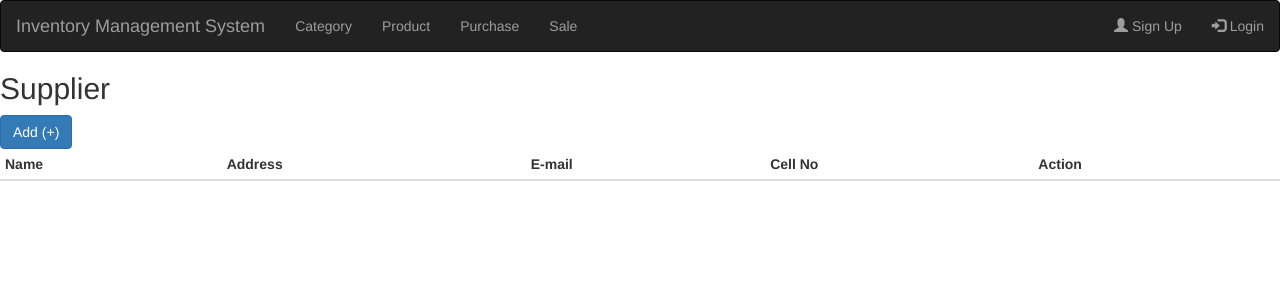
After one commit to rkshaon/inventory-management-system-django, a Django app: page /user/customer in a window 1280 px wide. The commit adds this page. Shown: the top 300 px of the page. Run offline with Django 4.2, Linux system fonts and the light colour scheme; lists and menus that the app fills with data are empty; some libraries are stand-ins or nearby versions.

Commit message:
user - customer - list - done

```diff
--- a/ims_user/forms.py
+++ b/ims_user/forms.py
@@ -28,7 +28,7 @@ class NewSupplierForm(forms.ModelForm):
         fields = {'name', 'address', 'email', 'cell'}
 
 
-class NewSupplierForm(forms.ModelForm):
+class NewCustomerForm(forms.ModelForm):
     name = forms.CharField(widget=forms.TextInput(attrs={
         'class': 'form-control',
         'placeholder': 'Enter supplier name',
--- a/ims_user/urls.py
+++ b/ims_user/urls.py
@@ -6,4 +6,5 @@ from ims_user import views
 urlpatterns = [
     path('supplier', views.supplier_list, name='supplier_list'),
     path('suppler/add', views.supplier_add, name='supplier_add'),
+    path('customer', views.customer_list, name='customer_list'),
 ]
--- a/ims_user/views.py
+++ b/ims_user/views.py
@@ -1,8 +1,10 @@
 from django.shortcuts import render, redirect
 
 from ims_user.models import Supplier
+from ims_user.models import Customer
 
 from ims_user.forms import NewSupplierForm
+from ims_user.forms import NewCustomerForm
 
 
 def supplier_list(request):
@@ -37,3 +39,13 @@ def supplier_add(request):
     }
 
     return render(request, 'supplier_add.html', context)
+
+
+def customer_list(request):
+    customers = Customer.objects.all()
+
+    context = {
+        'customers': customers,
+    }
+
+    return render(request, 'customer_list.html', context)
--- /dev/null
+++ b/templates/customer_list.html
@@ -0,0 +1,30 @@
+{% load static %}
+
+{% include 'base.html' %}
+
+{% block body %}
+<h2>Supplier</h2>
+<a class="btn btn-primary" href="{% url 'supplier_add' %}">Add (+)</a>
+<table class="table table-condensed">
+    <thead>
+        <tr>
+            <th>Name</th>
+            <th>Address</th>
+            <th>E-mail</th>
+            <th>Cell No</th>
+            <th>Action</th>
+        </tr>
+    </thead>
+    <tbody>
+        {% for customer in customers %}
+        <tr>
+            <td>{{ customer.name }}</td>
+            <td>{{ customer.address }}</td>
+            <td>{{ customer.email }}</td>
+            <td>{{ customer.cell }}</td>
+            <td><button type="button" class="btn btn-danger">Delete</button></td>
+        </tr>
+        {% endfor %}
+    </tbody>
+</table>
+{% endblock %}
--- a/templates/sale_list.html
+++ b/templates/sale_list.html
@@ -4,7 +4,7 @@
 
 {% block body %}
 <h2>Sale</h2>
-<a class="btn btn-primary" href="{% url 'supplier_list' %}">Customer List (+)</a>
+<a class="btn btn-primary" href="{% url 'customer_list' %}">Customer List (+)</a>
 <a class="btn btn-primary" href="{% url 'purchase_add' %}">Add (+)</a>
 <table class="table table-condensed">
     <thead>
```
